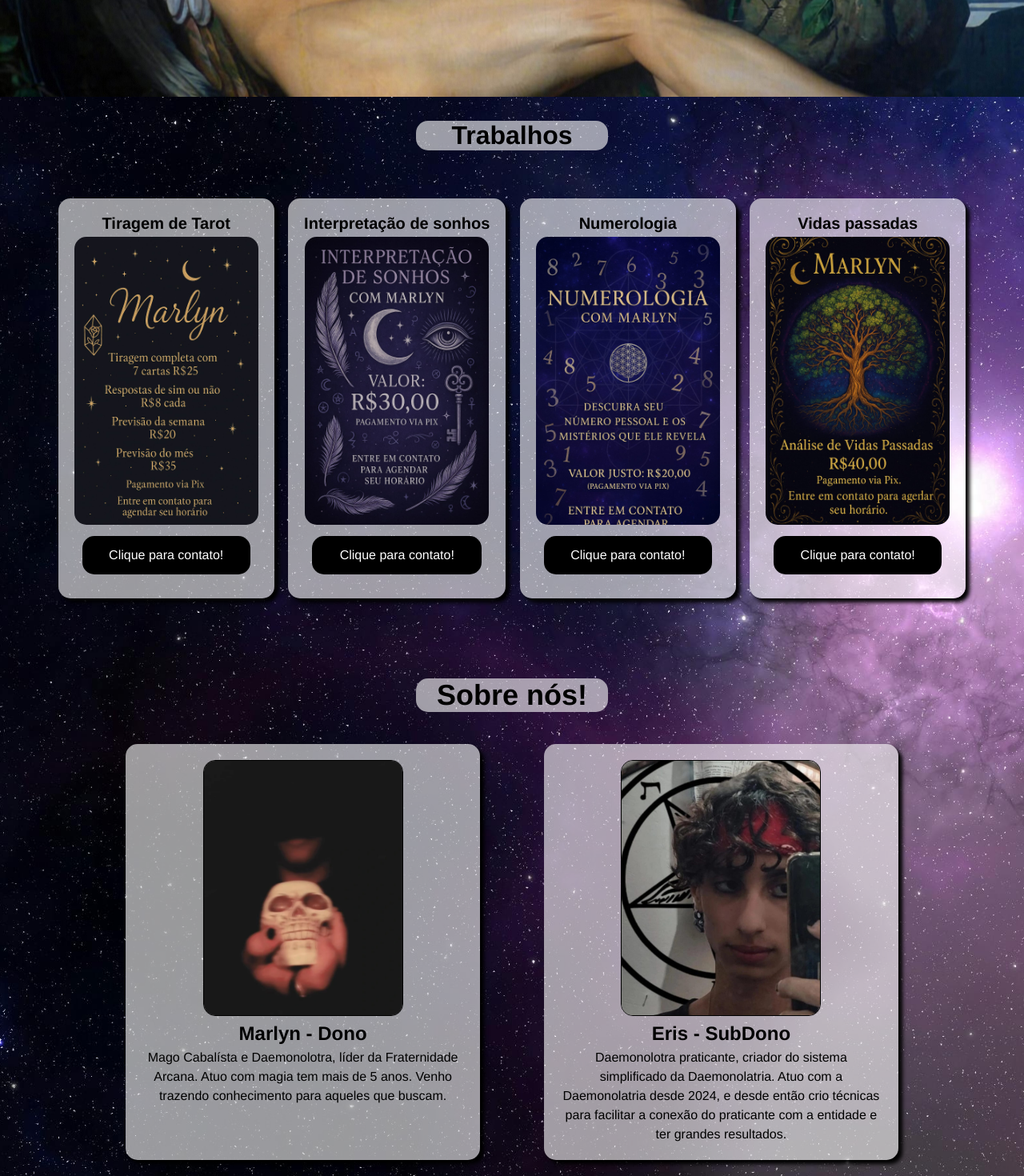
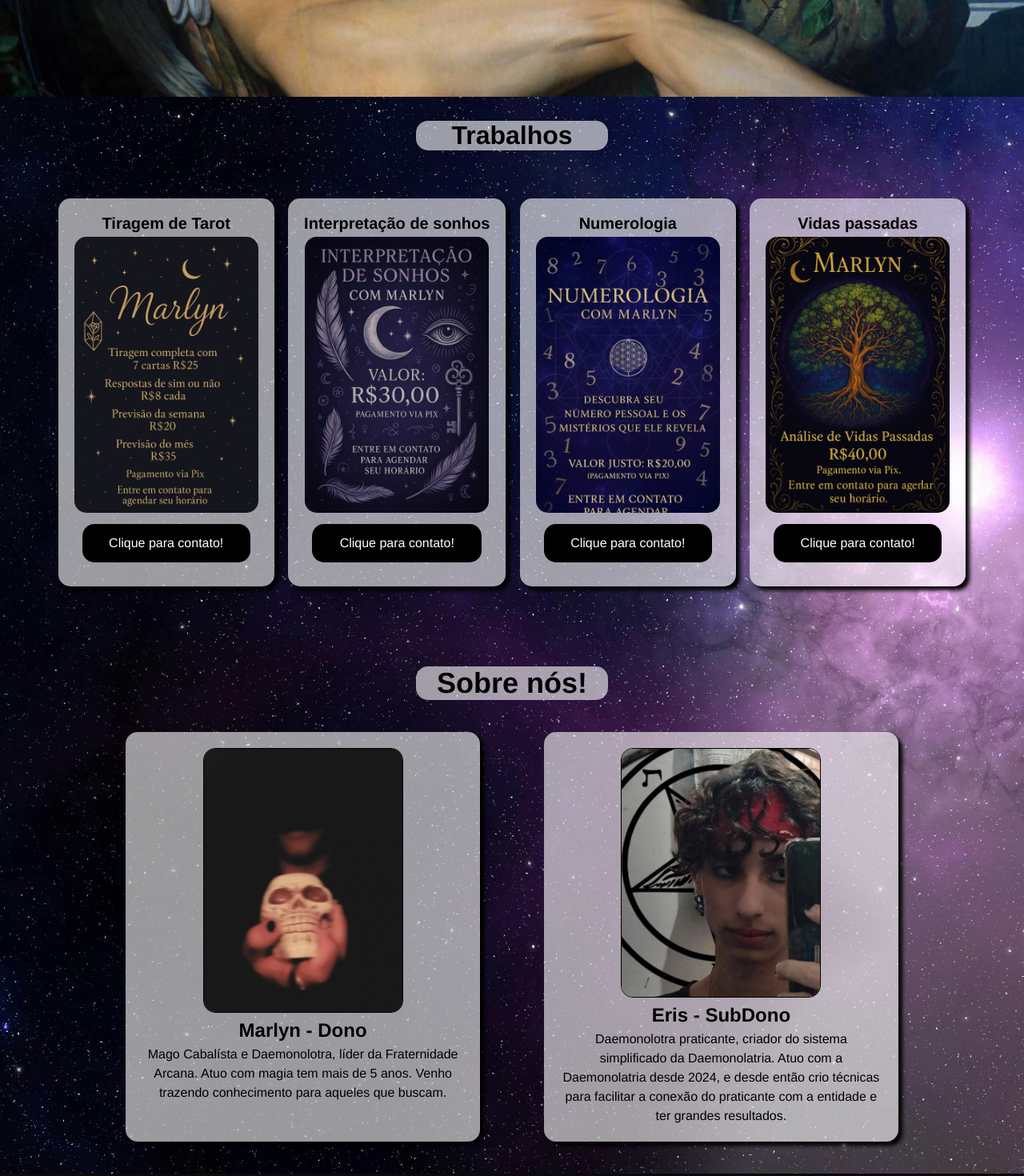
Before and after one commit to Erithekilla/fraternidade-arcana, a React (Vite) app: page / in a window 1280 px wide. Shown: the part 609-2079 px from the top of the page at 80% size. Built offline with nearby package versions, Linux system fonts and the light colour scheme.

Commit message:
Algumas alterações com a responsividade e imagens.

```diff
--- a/src/components/Sobre.module.css
+++ b/src/components/Sobre.module.css
@@ -1,9 +1,10 @@
 .img_eris img,
 .img_marlyn img{
-    width: 250px;
+    max-width: 250px;
+    width: auto;
     border: 1px solid rgb(0, 0, 0);
     border-radius: 15px;
-    height: 40vh;
+    height: auto;
     object-fit: cover;
 }
 
--- a/src/components/Trabalhos.module.css
+++ b/src/components/Trabalhos.module.css
@@ -22,7 +22,8 @@
     width: 230px;
     border-radius: 15px;
     margin: 5px 0 0 0;
-    height: 45vh;
+    height: auto;
+    max-width: 240px;
 }
 
 .link_card{
```
